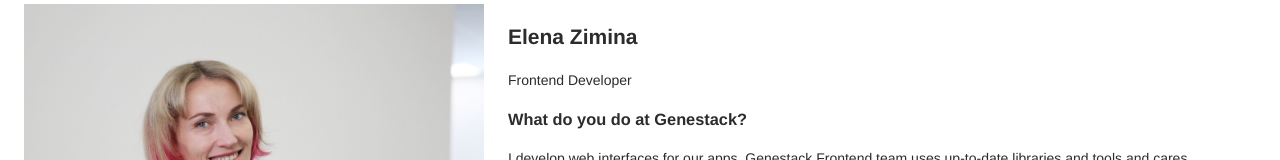
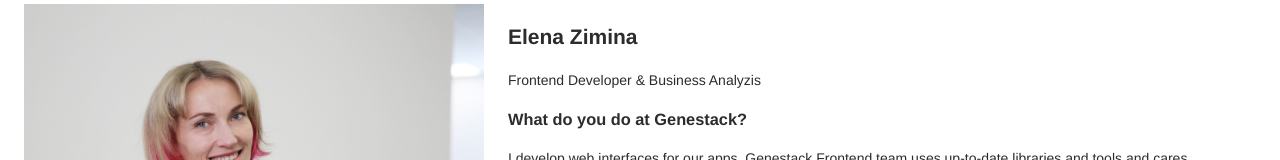
Before and after one commit to mctep/gatsby-netlify-web-site, a Gatsby site: page /company in a window 1280 px wide. Shown: the part 401-561 px from the top of the page. Built offline with nearby package versions, Linux system fonts and the light colour scheme; Gatsby itself is replaced by a stand-in of ours.

Commit message:
Update People “elena”

```diff
--- a/content/people/elena.md
+++ b/content/people/elena.md
@@ -2,7 +2,7 @@
 path: elena
 datetime: 2020-10-20T13:56:08.382Z
 name: Elena Zimina
-title: Frontend Developer
+title: Frontend Developer & Business Analyzis
 photo: /assets/elena-big.jpg
 avatar: /assets/elena-sm.jpg
 domain:
```
